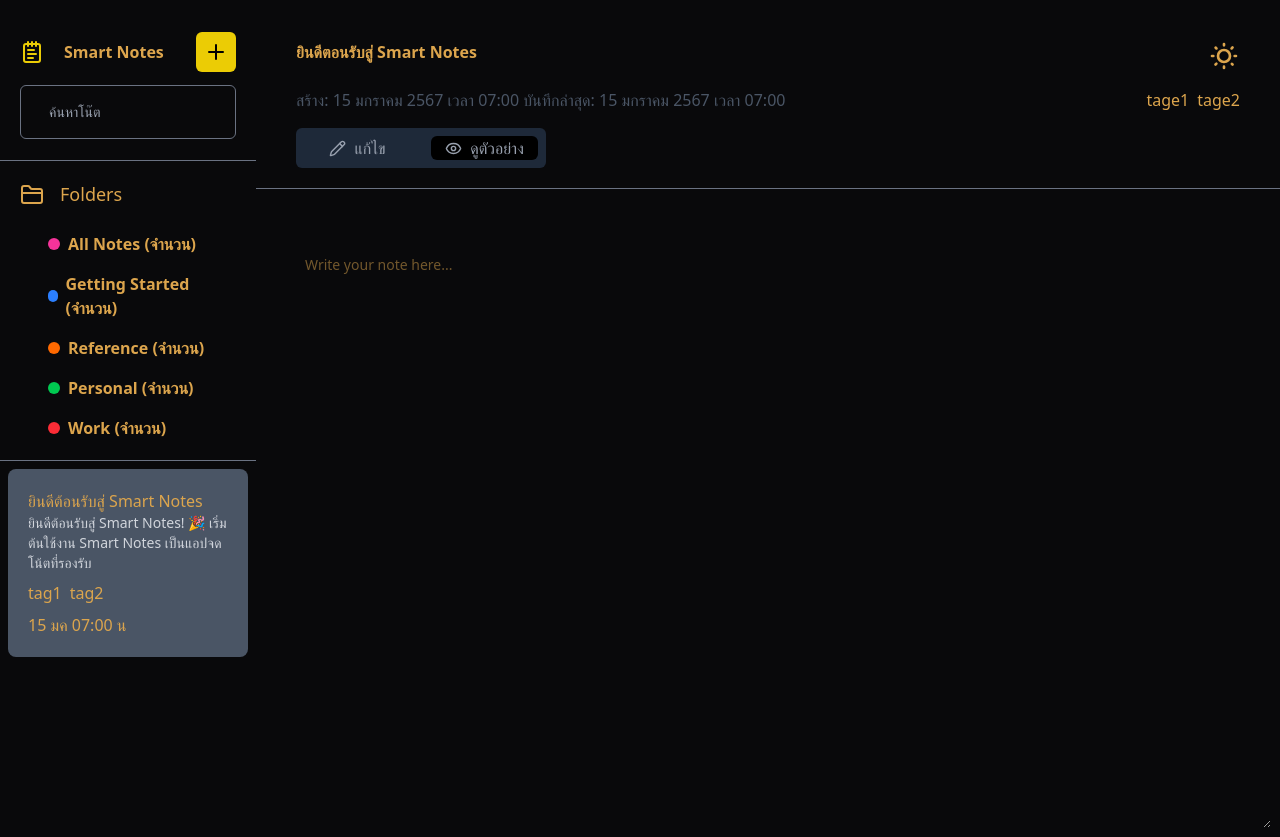
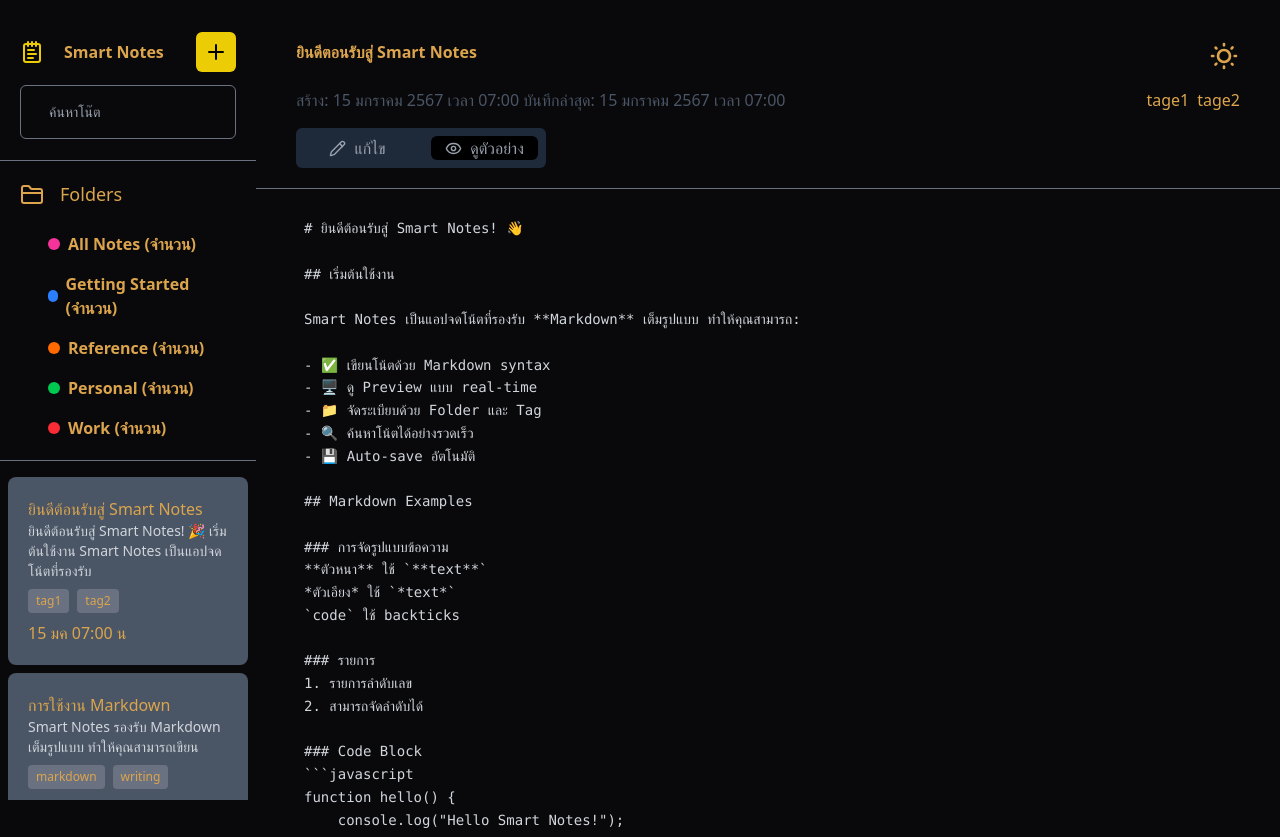
Before and after one commit to HectorRussia/Smart-Notes-Desktop-App-, a React (Vite) app: page / in a window 1280 px wide. Built offline with nearby package versions, Linux system fonts and the light colour scheme.

Commit message:
feat: enhance Notes and WriteNote components with structured content and improved layout

```diff
--- a/src/components/Notes/Notes.tsx
+++ b/src/components/Notes/Notes.tsx
@@ -1,11 +1,66 @@
+const notes = [{
+    id: 1,
+    title: "ยินดีต้อนรับสู่ Smart Notes",
+    content: "ยินดีต้อนรับสู่ Smart Notes! 🎉 เริ่มต้นใช้งาน Smart Notes เป็นแอปจดโน้ตที่รองรับ",
+    tags: ["tag1", "tag2"],
+    date: "15 มค 07:00 น",
+},
+{
+    id: 2,
+    title: "การใช้งาน Markdown",
+    content: "Smart Notes รองรับ Markdown เต็มรูปแบบ ทำให้คุณสามารถเขียน",
+    tags: ["markdown", "writing"],
+    date: "16 มค 08:30 น",
+},
+{
+    id: 3,
+    title: "การจัดระเบียบโน้ต",
+    content: "คุณสามารถจัดระเบียบโน้ตด้วย Folder และ Tag เพื่อให้การค้นหาโน้ตได้อย่างรวดเร็ว",
+    tags: ["organization", "folders"],
+    date: "17 มค 09:15 น",
+},
+{
+    id: 4,
+    title: "การค้นหาโน้ต",
+    content: "Smart Notes มีระบบค้นหาโน้ตที่รวดเร็วและแม่นยำ ทำให้คุณสามารถค้นหาโน้ตที่ต้องการได้อย่างง่ายดาย",
+    tags: ["search", "notes"],
+    date: "18 มค 10:00 น",
+},
+{
+    id: 5,
+    title: "การบันทึกอัตโนมัติ",
+    content: "Smart Notes มีระบบ Auto-save อัตโนมัติ ทำให้คุณไม่ต้องกังวลเรื่องการสูญหายของข้อมูล",
+    tags: ["autosave", "data"],
+    date: "19 มค 11:45 น",
+}
+
+]
+
 const Notes = () => {
+
   return (
     <>
         <div className="flex flex-col h-screen mt-2 overflow-y-auto">
-           <div className="group bg-gray-600 p-5 mx-2 cursor-pointer rounded-lg transition-colors duration-200 hover:bg-[#746f5a] hover:text-black">
+            {notes.map((note) => (
+            <div key={note.id} className="group bg-gray-600 p-5 mt-2 mx-2 cursor-pointer rounded-lg transition-colors duration-200 hover:bg-[#746f5a] hover:text-black">
+                <div className="flex items-center justify-between">
+                    <div>{note.title}</div>
+                    {/* จะแสดงเมื่อ hover กล่องใหญ่ */}
+                    <div className="hidden group-hover:block text-white text-md rounded">...</div>
+                </div>
+                <div className="text-sm text-gray-300">{note.content}</div>
+                <div className="flex items-center gap-2 mt-2">
+                    {note.tags.map((tag, index) => (
+                        <span key={index} className="bg-gray-500 text-xs px-2 py-1 rounded">{tag}</span>
+                    ))}
+                </div>
+                <div className="mt-2">{note.date}</div>
+            </div>
+            ))}
+          {/*  <div className="group bg-gray-600 p-5 mx-2 cursor-pointer rounded-lg transition-colors duration-200 hover:bg-[#746f5a] hover:text-black">
             <div className="flex items-center justify-between">
                 <div>ยินดีต้อนรับสู่ Smart Notes</div>
-                {/* จะแสดงเมื่อ hover กล่องใหญ่ */}
+                จะแสดงเมื่อ hover กล่องใหญ่
                 <div className="hidden group-hover:block text-white text-md rounded">...</div>
             </div>
             <div className="text-sm text-gray-300">
@@ -16,7 +71,7 @@ const Notes = () => {
                 <div>tag2</div>
             </div>
             <div className="mt-2">15 มค 07:00 น</div>
-            </div>
+            </div> */}
         </div>
     </>
   )
--- a/src/components/WriteWatch/WriteNote.tsx
+++ b/src/components/WriteWatch/WriteNote.tsx
@@ -1,10 +1,48 @@
+import { useState } from "react";
 
 const WriteNote = () => {
+  const [content, setContent] = useState(`# ยินดีต้อนรับสู่ Smart Notes! 👋
+
+## เริ่มต้นใช้งาน
+
+Smart Notes เป็นแอปจดโน้ตที่รองรับ **Markdown** เต็มรูปแบบ ทำให้คุณสามารถ:
+
+- ✅ เขียนโน้ตด้วย Markdown syntax
+- 🖥️ ดู Preview แบบ real-time
+- 📁 จัดระเบียบด้วย Folder และ Tag
+- 🔍 ค้นหาโน้ตได้อย่างรวดเร็ว
+- 💾 Auto-save อัตโนมัติ
+
+## Markdown Examples
+
+### การจัดรูปแบบข้อความ
+**ตัวหนา** ใช้ \`**text**\`
+*ตัวเอียง* ใช้ \`*text*\`
+\`code\` ใช้ backticks
+
+### รายการ
+1. รายการลำดับเลข
+2. สามารถจัดลำดับได้
+
+### Code Block
+\`\`\`javascript
+function hello() {
+    console.log("Hello Smart Notes!");
+}
+\`\`\`
+
+---
+
+**เริ่มเขียนโน้ตของคุณได้เลย!**`);
+
   return (
     <>
-        <textarea className="textarea textarea-ghost w-full mt-2 p-10" placeholder="Write your note here...">
-
-        </textarea>
+        <textarea
+          value={content}
+          onChange={(e) => setContent(e.target.value)}
+          className="w-full p-10 pt-3 h-full bg-transparent text-gray-300 resize-none outline-none border-none font-mono text-sm leading-relaxed"
+          placeholder="เขียนโน้ตของคุณที่นี่..."
+        />
     </>
   )
 }
```
